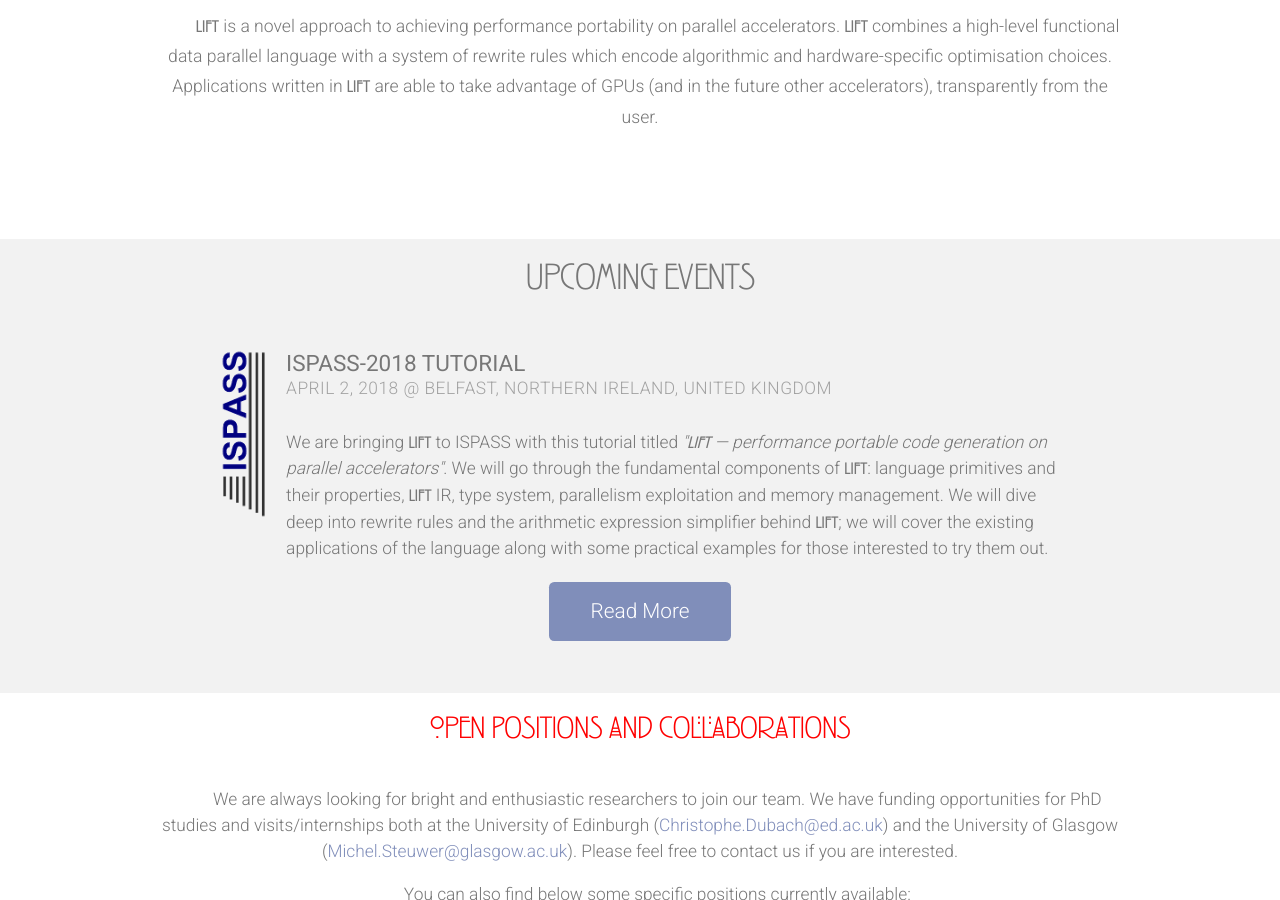
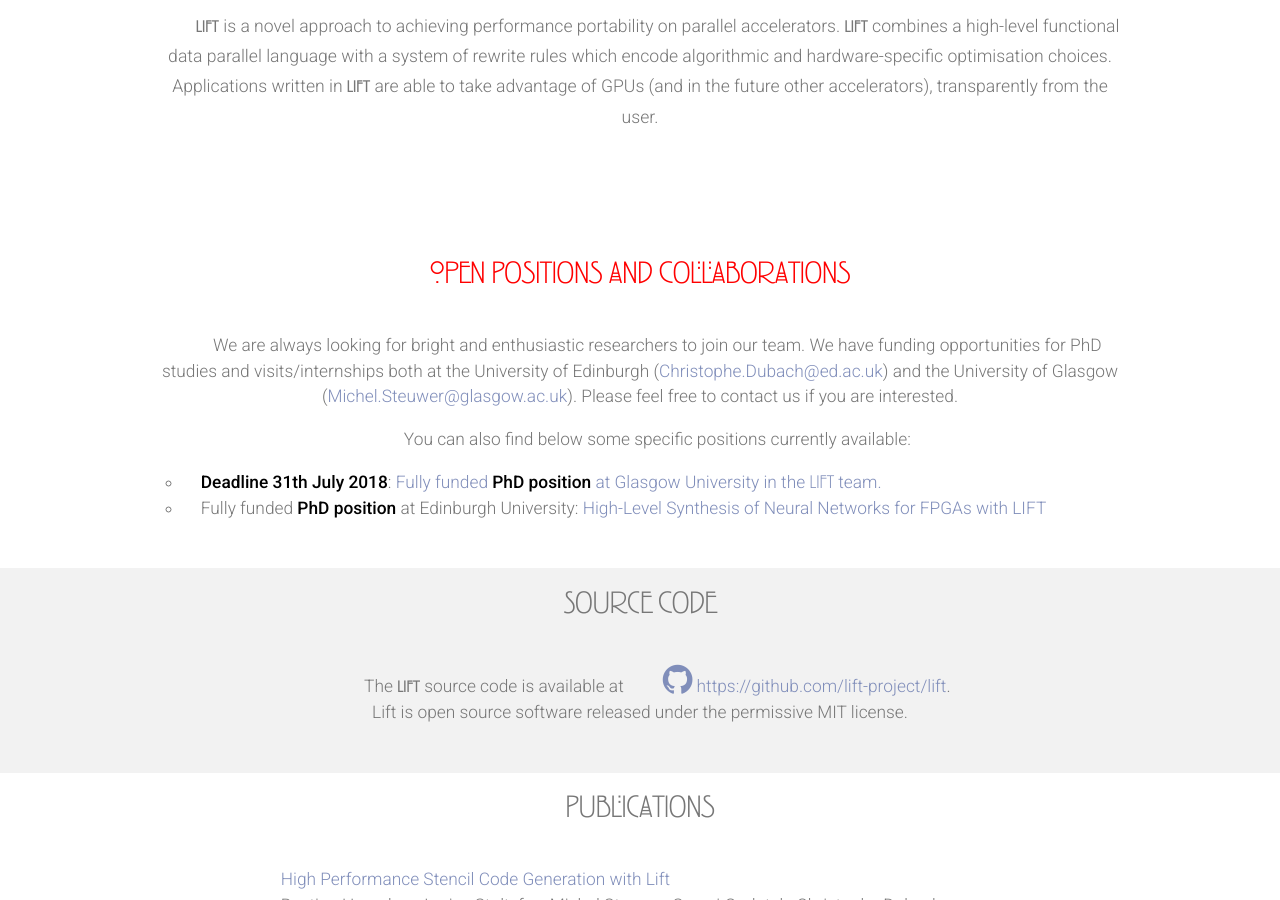
Before and after one commit to lift-project/lift-project.github.io, a Jekyll site: the page built from index.html, in a window 1280 px wide and 900 px high, scrolled down 707 px. Built offline with Jekyll 4.4.1, drawn with Linux system fonts in a browser that asks for light colours; nearby versions of some CDN libraries.

Commit message:
Added PhD position advert for PhD position in Glasgow

```diff
--- a/_includes/menu.html
+++ b/_includes/menu.html
@@ -8,9 +8,8 @@
             <li class="dropdown">
 	      <a href="index#positions">Open positions <span class="caret"></span></a>
               <ul class="dropdown-menu">
-		    <li><a href="phdmsr">PhD position</a></li>
-                    <!--<li role="separator" class="divider"></li>
-                    <li><a href="index#">Separated link</a></li>-->
+                    <li><a href="phd-glasgow-2018">PhD position in Glasgow</a></li>
+                    <li><a href="phdmsr">PhD position in Edinburgh</a></li>
                     <div class="dropdown-blur"></div>
                     <div class="dropdown-bg"></div>
                 </ul>
--- a/index.html
+++ b/index.html
@@ -56,7 +56,7 @@
 -->
 
     <!-- Events -->
-    <div id="events">
+    <!--div id="events">
       <div id="content" class="container">
         <header>
           <h2>Upcoming events</h2>
@@ -80,12 +80,8 @@
                 <a href="ispass2018" class="button button-style1">Read More</a>
             </span>
           </center>
-        <p><!--
-        The <span class="lift-bold">Lift</span> source code is available at <a href="https://github.com/lift-project/lift"><i class="fa fa-github fa-2x" aria-hidden="true"></i> https://github.com/lift-project/lift</a>.<br>
-        Lift is open source software released under the permissive MIT license.
-        </p> -->
       </div>
-    </div>
+    </div-->
 
     <!-- Positions -->
     <div id="positions">
@@ -103,6 +99,7 @@
   <p>
     You can also find below some specific positions currently available:
           <ul>
+            <li><strong>Deadline 31th July 2018</strong>: <a href="phd-glasgow-2018">Fully funded <b>PhD position</b> at Glasgow University in the <span class="lift-light">Lift</span> team.</a></li>
             <li>Fully funded <b>PhD position</b> at Edinburgh University: <a href="phdmsr">High-Level Synthesis of Neural Networks for FPGAs with LIFT</a></li>
           </ul>
   </p>
--- a/phd-glasgow-2018.html
+++ b/phd-glasgow-2018.html
@@ -1,5 +1,5 @@
 ---
-title: Lift: a Performance Portable Programming Language for the Applications and Hardware of the Future
+title: "Lift: a Performance Portable Programming Language for the Applications and Hardware of the Future"
 
 layout: job_advert
 
@@ -10,17 +10,17 @@
     <div class="row">
 
       <!-- Content -->
-      <div id="content" class="12u skel-cell-important">
+      <div id="content" class="8u -2u skel-cell-important">
 
 <section>
 	  <header>
-            <span class="byline"><span class="lift-light">Lift</span>: a Performance Portable Programming Language for the Applications and Hardware of the Future</span>
+            <span class="byline"><span class="lift-bold">Lift</span>: a Performance Portable Programming Language for the Applications and Hardware of the Future</span>
 	  </header>
 
-	  <p>
-	    We invite applications for a <b>PhD</b> position in the <span class="lift-light">Lift</span> team.
-	    This position is fully funded (for EU nationals) by a scholarship from the School of Computing Science at the University of Glasgow.
-	    The starting date flexible, latest the 1st January 2019.
+	  <p style="text-indent: 0pt;">
+	    We invite applications for a <strong>PhD</strong> position in the <span class="lift-light">Lift</span> team.
+	    This position is <strong>fully funded (for EU nationals)</strong> by a scholarship from the School of Computing Science at the University of Glasgow.
+	    The starting date is flexible but should be before the 1st January 2019.
       Deadline for the application is the <strong>31st of July 2018</strong>.
 	  </p>
 
@@ -35,27 +35,24 @@
 	  <p>
 	    Applications based on artificial intelligence continue to profoundly change the ways computer systems and humans interact with each other.
       To further improve computers' understanding and enhance the intelligence of machines, we build increasingly complex algorithms and models which require more and more powerful computer hardware.
-	  </p>
-
-	  <p>
 	    To accommodate the increasing demand for higher performance and efficiency of new applications, the hardware landscape is specializing and diversifying
 faster than ever. This offers exciting opportunities as novel hardware architectures offer greater efficiency enabling applications which were unthinkable just a few years ago. Unfortunately, with current programming
 languages and tools each new hardware target requires costly re-writing and re-optimization of the software. Instead, we would like to write portable
 software which achieves high performance on each target hardware.
 	  </p>
 
-	  <p>
+	  <p style="margin-top: 2em;">
 	    <span class="lift-light">Lift</span> (<a href="http://www.lift-project.org">www.lift-project.org</a>) is a promising novel approach aiming to achieve this performance portability on modern parallel architectures via a sophisticated optimizing compiler which explores optimization opportunities
 expressed as formal rewrite rules. This PhD project will give you the opportunity to contribute to the <span class="lift-light">Lift</span> project and help shaping the future of parallel programming and the optimization of machine learning applications.
 	  </p>
 
 
-	  <p>
+	  <p style="margin-top: 1em;">
 	    We are interested in build upon and strengthen the core technologies developed in the <span class="lift-light">Lift</span> project. Depending on your strength, interests, and motivation there are different possible directions for ranging from 1) foundational work in programming language theory which underpins the <span class="lift-light">Lift</span> language and compiler to 2) applied work optimizing real-world computer vision and machine learning applications and 3) enabling <span class="lift-light">Lift</span> to target specific hardware architectures such as FPGAs.
 	  </p>
 
-    <p>
-      You will join the vibrant <span class="lift-light">Lift</span> research team which by September 2018 will consists of 8 PhD students, one post doctoral researcher, and two leading academics - all born in 8 different countries. PhD students from the <span class="lift-light">Lift</span> team
+    <p style="margin-top: 1em;">
+      You will join the vibrant <a href="http://127.0.0.1:4000/index#team"><span class="lift-light">Lift</span> research team</a> which by September 2018 will consists of 8 PhD students, one post doctoral researcher, and two leading academics - all born in 8 different countries. PhD students from the <span class="lift-light">Lift</span> team
 have been engaging with our industrial partners via internships at Oracle Labs, Codeplay, Microsoft Research, Nvidia, and Lawrence Livermore National Laboratory.
     </p>
 
@@ -66,33 +63,43 @@
 	    <span class="byline">How to apply</span>
 	  </header>
 	  <div class="12u">
-	    <p>
-	      Candidates interested by this opportunity should first contact Michel by email
+	    <p style="text-indent: 0pt;">
+	      Candidates interested by this opportunity should first contact <a href="http://michel.steuwer.info">Michel</a> as soon as possible by email
 				(<a href="mailto:michel.steuwer@glasgow.ac.uk">michel.steuwer@glasgow.ac.uk</a>) attaching: a CV; transcripts (courses and grades achieved during BSc / MSc); and a short statement explaining how your background is relevant for <span class="lift-light">Lift</span>.
 			</p>
 
-	    <p>
-	      Please apply by the 15th of April 2018 if you want your application to be fully considered.
-	      The ideal starting date would be around September 2018, but this is flexible.
+	    <p style="margin-top: 1em">
+				By the <strong>31th of July</strong> you will have to completed the University of Glasgow PhD application process: <a href="https://www.gla.ac.uk/research/opportunities/howtoapplyforaresearchdegree/">https://www.gla.ac.uk/research/opportunities/howtoapplyforaresearchdegree/</a><br/>
+				More information can also be found <a href="https://www.gla.ac.uk/schools/computing/postgraduateresearch/postgraduateresearchstudy/phd-projects/#/newfullphdscholarshipsforpostgraduateresearch">here</a>.
+			</p>
+
+	    <p style="margin-top: 1em">
+				The ideal starting date would be in the autumn of 2018, but this is flexible.
+				You should be able to start at latest by 1st Janurary 2019.
 	    </p>
 	  </div>
 </section>
-<!--
 
 	<section>
 	  <header>
 	    <span class="byline">Qualification Required</span>
 	  </header>
-	  <div class="12u">
+	  <div>
+	    <p style="text-indent: 0pt;">
+				Ideal candidates will have an excellent degree (BSc or MSc) in computer science or related discipline.
+				You should have a strong interest in programming languages and compilers for modern parallel hardware architectures.
+			</p>
 			<p>
-	      Ideal candidates will have an excellent degree (BSc or MSc) in computer science or related discipline and a strong interest in compiler, architecture and programming languages for heterogeneous systems.
 				The ideal candidate would have the following skills:
 	    </p>
 	    <ul>
-	      <li>Hardware design experience (in VHDL or Verilog)</li>
-	      <li>Good functional programming and object-oriented programming skills</li>
-	      <li>Compiler knowledge</li>
-	      <li>Basic understanding of machine-learning algorithms desirable</li>
+				<li>Good skills in functional programming <i>or</i> good skills in parallel programming using OpenCL or CUDA</li>
+				<li>Knowledge and strong interest in compiler design <i>or</i> programming language design</li>
+				<li>Basic understanding of machine learning algorithms</li>
+				<li>Excellent collaboration and communication skills</li>
+				<li>Strong motivation to succeed within a competitive research field</li>
+				<li>Flexibility and ability to work alone and in a team environment</li>
+				<li>Fluent in spoken and written English</li>
 	    </ul>
 	  </div>
 	</section>
@@ -102,17 +109,14 @@
 	  <header>
 	    <span class="byline">Funding Notes</span>
 	  </header>
-	  <div class="12u">
+	  <div>
 	    <p>
-	      This is a fully funded studentship for UK and EU students (tuition fees + living cost).
-	      We welcome non-EU applicants and can provide funding for EU fees and maintenance for such students.
-	      However, remaining fees will need to come from another source.
-	      We might be able to cover such fees for exceptional overseas candidates.
+					These are full UK/EU scholarships, covering the UK/EU fee and a standard stipend for the duration of a 3 year PhD.
+					However, we will also consider international applicants from outside the EU, if they demonstrate that they can cover the remaining fees from other sources.
 	    </p>
 	  </div>
 	</section>
 
-  -->
 
       </div>
 
```
Also changed, not shown: Gemfile.lock. Lines whose indentation alone changed are shown as unchanged.
